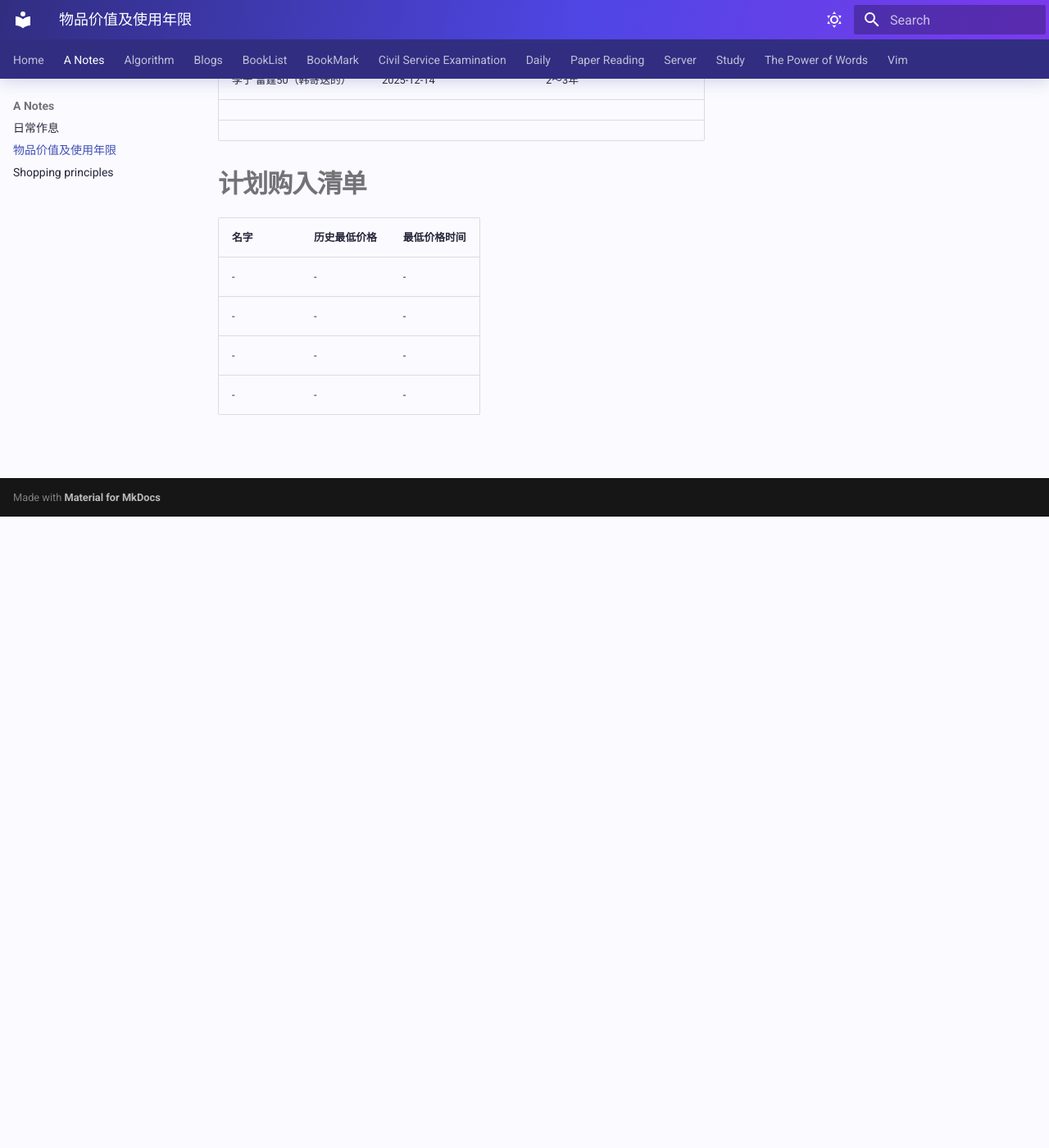
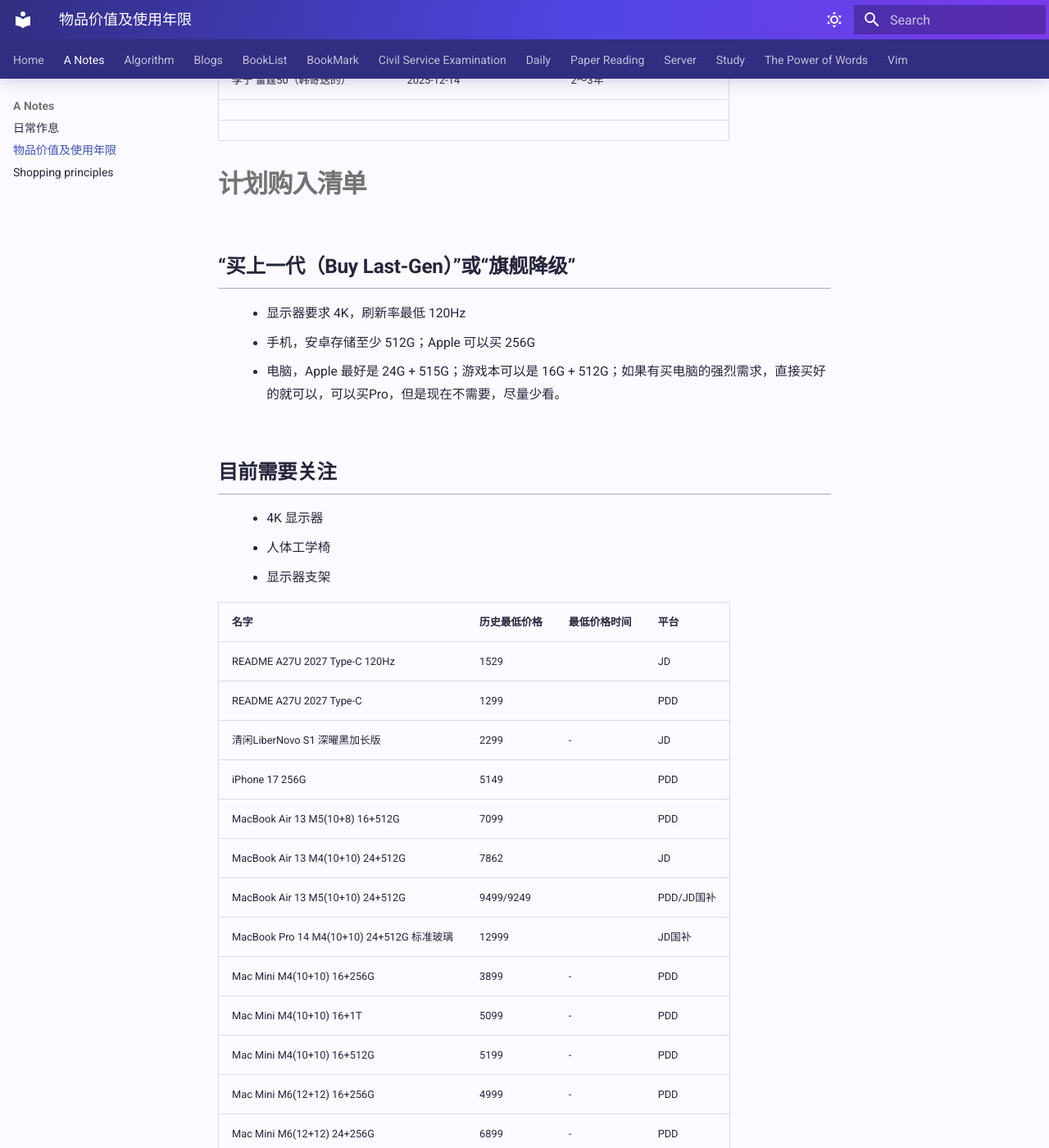
Before and after one commit to WGZ-W/wgz-w.github.io, an MkDocs documentation site: the page built from docs/A-Notes/personal-electronics-inventory.md, in a window 1280 px wide and 1400 px high, scrolled down 894 px. Shown: the whole window at 82% size. Built offline with MkDocs 1.6.1 and Material for MkDocs 9.7.7, drawn with Linux system fonts in a browser that asks for light colours; before the commit the page ends 1524 px from its top, so only the background shows below that; some of the changed text lies outside the part shown.

Commit message:
add  some electronics which want to buy

```diff
--- a/docs/A-Notes/personal-electronics-inventory.md
+++ b/docs/A-Notes/personal-electronics-inventory.md
@@ -5,7 +5,7 @@
 |名字|购买时间|价格|预设使用年限|是否使用|
 |-|-|-|-|-|
 |Nikon Z502 + Z 16-50 镜头|2026-03-30|6398¥|3年+|
-|MacBook Air M2 8G+256G|2024-09-09|5327¥|4年+|
+|MacBook Air M2(8+8) 8G+256G|2024-09-09|5327¥|4年+|
 |iPhone 15 128G|2025-08-31|3899¥|4年+|
 |Xiaomi 15 Pro 16G+512G|2026-01-23|3429¥|3年+|
 |iPad mini7 128G|2026-01-14|3099¥|5年+|
@@ -24,9 +24,31 @@
 
 
 # 计划购入清单
-|名字|历史最低价格|最低价格时间|
-|-|-|-|
-|-|-|-|
-|-|-|-|
-|-|-|-|
-|-|-|-|
+
+## “买上一代（Buy Last-Gen）”或“旗舰降级”
+- 显示器要求 4K，刷新率最低 120Hz
+- 手机，安卓存储至少 512G；Apple 可以买 256G
+- 电脑，Apple 最好是 24G + 515G；游戏本可以是 16G + 512G；如果有买电脑的强烈需求，直接买好的就可以，可以买Pro，但是现在不需要，尽量少看。
+
+## 目前需要关注
+- 4K 显示器
+- 人体工学椅
+- 显示器支架
+
+
+|名字|历史最低价格|最低价格时间|平台|
+|-|-|-|-|
+|README A27U 2027 Type-C 120Hz|1529||JD|
+|README A27U 2027 Type-C|1299||PDD|
+|清闲LiberNovo S1 深曜黑加长版|2299|-|JD|
+|iPhone 17 256G|5149||PDD
+|MacBook Air 13 M5(10+8) 16+512G|7099||PDD
+|MacBook Air 13 M4(10+10) 24+512G|7862||JD
+|MacBook Air 13 M5(10+10) 24+512G|9499/9249||PDD/JD国补
+|MacBook Pro 14 M4(10+10) 24+512G 标准玻璃|12999||JD国补
+|Mac Mini M4(10+10) 16+256G|3899|-|PDD
+|Mac Mini M4(10+10) 16+1T|5099|-|PDD
+|Mac Mini M4(10+10) 16+512G|5199|-|PDD
+|Mac Mini M6(12+12) 16+256G|4999|-|PDD
+|Mac Mini M6(12+12) 24+256G|6899|-|PDD
+|Mac Mini M4 Pro(12+16) 24+512G|7799|-|PDD
```
